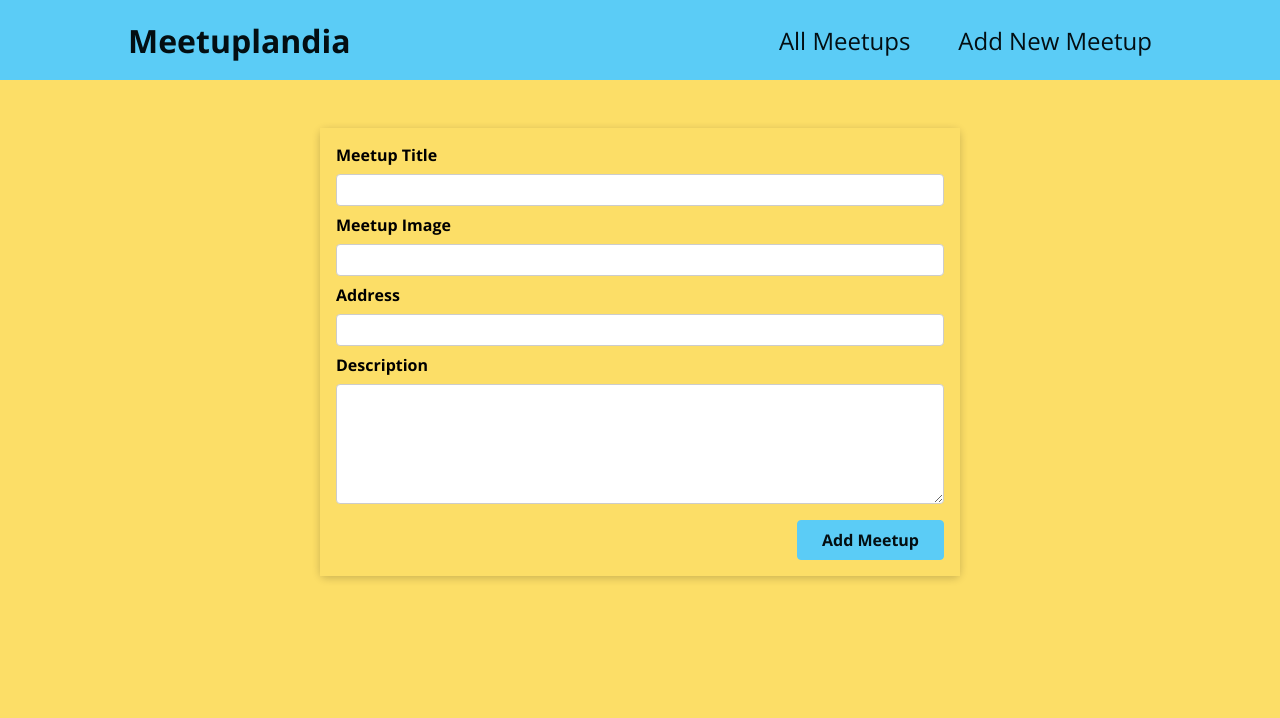
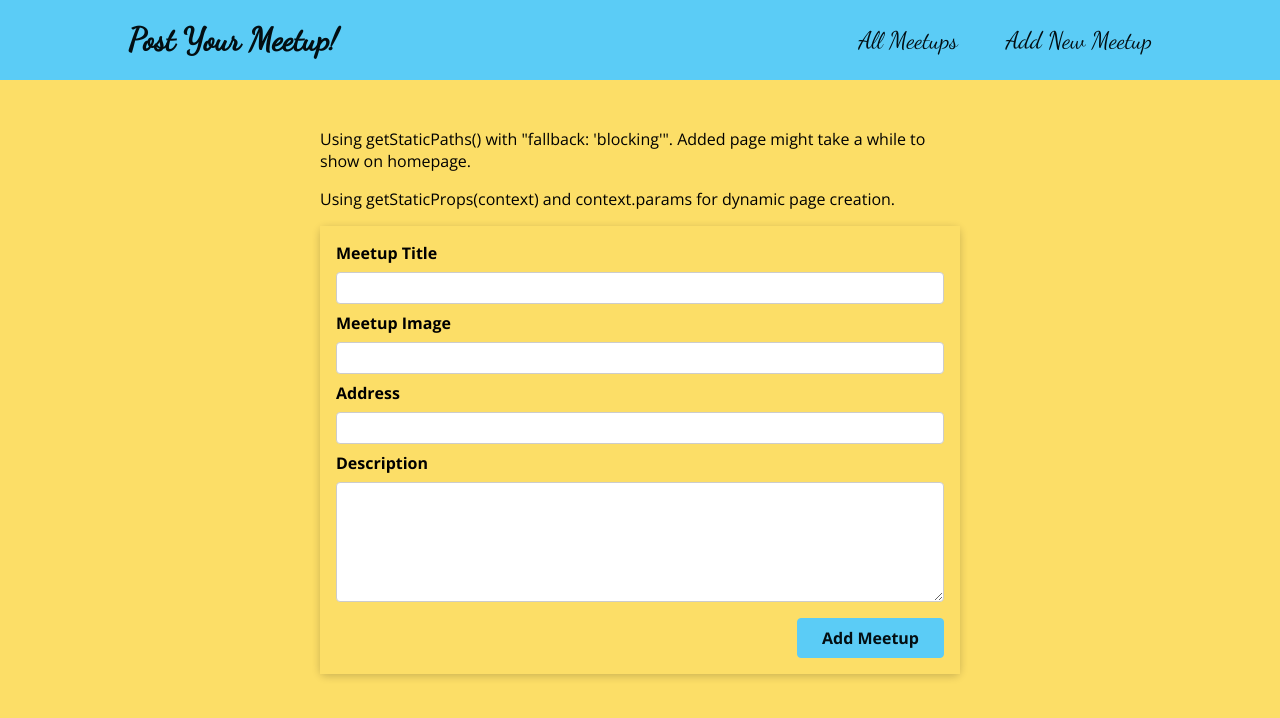
Before and after one commit to renebitter/nextjs-meetup, a Next.js app: page /new-meetup in a window 1280 px wide. Shown: the top 718 px of the page. Built offline with nearby package versions, Linux system fonts and the light colour scheme.

Commit message:
Readme update; Add font;

```diff
--- a/components/layout/MainNavigation.js
+++ b/components/layout/MainNavigation.js
@@ -4,7 +4,7 @@ import Link from 'next/link';
 function MainNavigation() {
   return (
     <header className={classes.header}>
-      <div className={classes.logo}>Meetuplandia</div>
+      <div className={classes.logo}>Post Your Meetup!</div>
       <nav>
         <ul>
           <li>
--- a/components/layout/MainNavigation.module.css
+++ b/components/layout/MainNavigation.module.css
@@ -6,12 +6,14 @@
   justify-content: space-between;
   background-color: var(--primary-color);
   padding: 0 10%;
+  font-family: 'Dancing Script', cursive;
 }
 
 .logo {
   font-size: 2rem;
   color: var(--text-color);
   font-weight: bold;
+  font-family: 'Dancing Script', cursive;
 }
 
 .header ul {
--- a/components/meetups/MeetupList.js
+++ b/components/meetups/MeetupList.js
@@ -3,6 +3,8 @@ import classes from './MeetupList.module.css';
 
 function MeetupList(props) {
   return (
+    <>
+      <p>Using getStaticProps() with "revalidate: 1"</p>
       <ul className={classes.list}>
         {props.meetups.map((meetup) => (
           <MeetupItem
@@ -14,6 +16,7 @@ function MeetupList(props) {
           />
         ))}
       </ul>
+    </>
   );
 }
 
--- a/components/meetups/NewMeetupForm.js
+++ b/components/meetups/NewMeetupForm.js
@@ -28,6 +28,15 @@ function NewMeetupForm(props) {
   }
 
   return (
+    <>
+      <p>
+        Using getStaticPaths() with "fallback: 'blocking'". Added page might
+        take a while to show on homepage.
+      </p>
+      <p>
+        Using getStaticProps(context) and context.params for dynamic page
+        creation.
+      </p>
       <Card>
         <form className={classes.form} onSubmit={submitHandler}>
           <div className={classes.control}>
@@ -48,14 +57,14 @@ function NewMeetupForm(props) {
               id='description'
               required
               rows='5'
-            ref={descriptionInputRef}
-          ></textarea>
+              ref={descriptionInputRef}></textarea>
           </div>
           <div className={classes.actions}>
             <button>Add Meetup</button>
           </div>
         </form>
       </Card>
+    </>
   );
 }
 
--- /dev/null
+++ b/pages/_document.js
@@ -0,0 +1,29 @@
+import Document, { Html, Head, Main, NextScript } from 'next/document';
+
+class MyDocument extends Document {
+  static async getInitialProps(ctx) {
+    const initialProps = await Document.getInitialProps(ctx);
+    return { ...initialProps };
+  }
+
+  render() {
+    return (
+      <Html lang='en'>
+        <Head>
+          <link rel='preconnect' href='https://fonts.googleapis.com' />
+          <link rel='preconnect' href='https://fonts.gstatic.com' crossorigin />
+          <link
+            href='https://fonts.googleapis.com/css2?family=Dancing+Script&display=swap'
+            rel='stylesheet'
+          />
+        </Head>
+        <body>
+          <Main />
+          <NextScript />
+        </body>
+      </Html>
+    );
+  }
+}
+
+export default MyDocument;
```
Also changed, not shown: 1 other file (tests, documents, lock files or other folders). Lines whose indentation alone changed are shown as unchanged.
